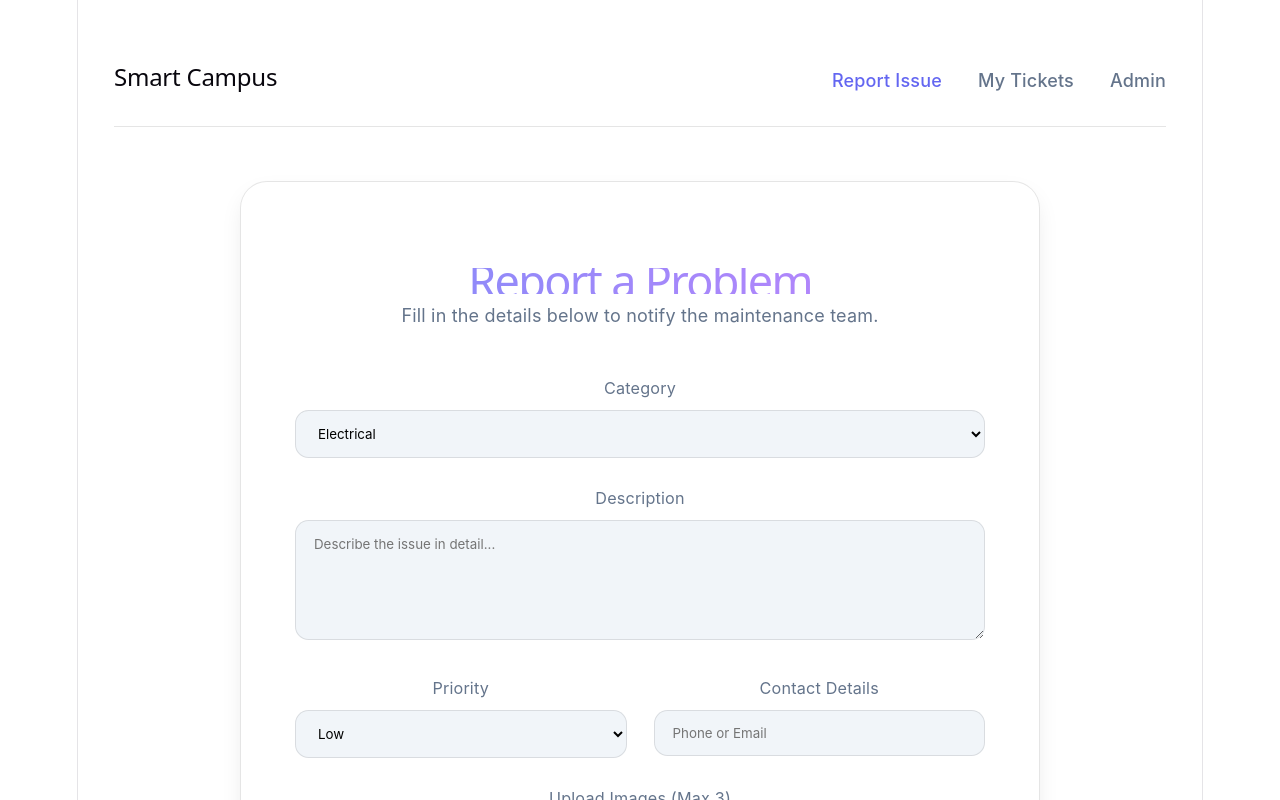
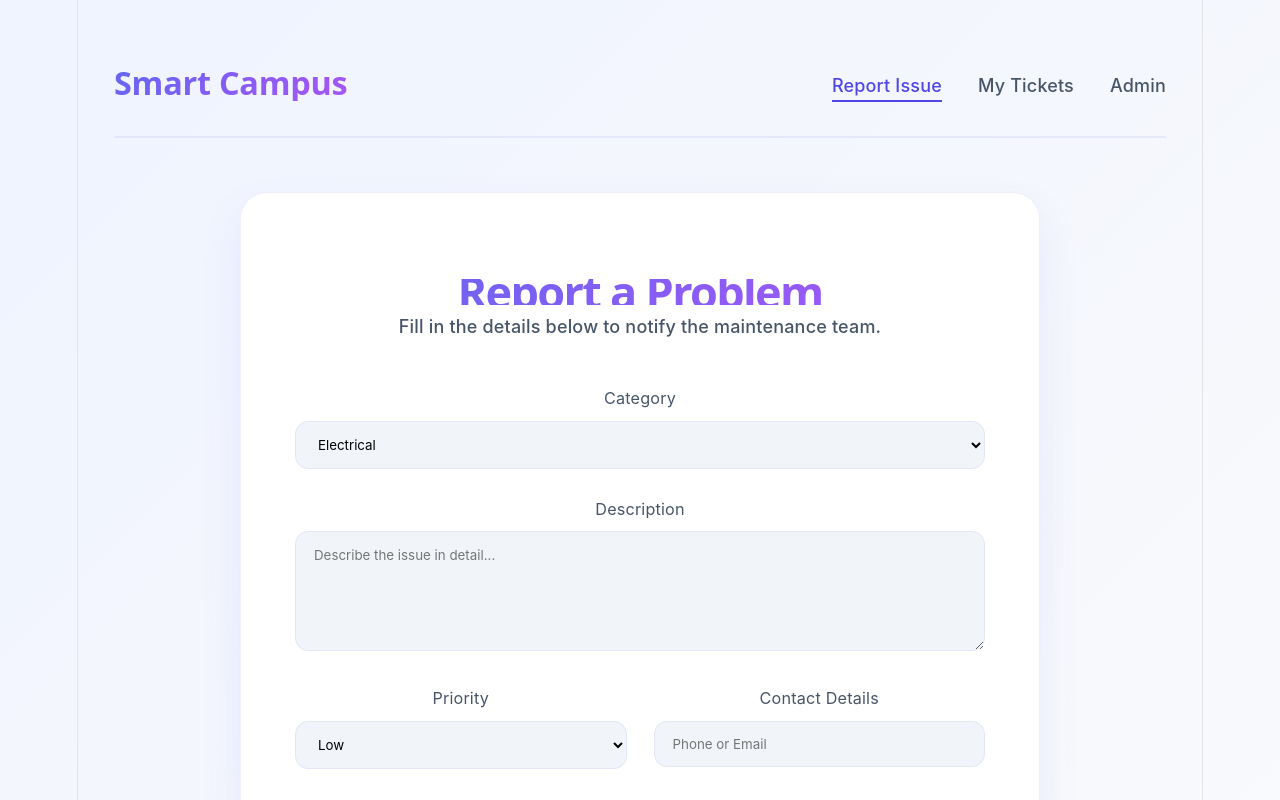
Before and after one commit to nipuninduwaraedu/IT3030-PAF-Assignment, a React app in the folder frontend/: page /create-ticket in a window 1280 px wide. Shown: the top 800 px of the page. Built offline with nearby package versions, Linux system fonts and the light colour scheme; the HTML template or start-up script is replaced by a standard one.

Commit message:
chamge colours

```diff
--- a/frontend/src/App.css
+++ b/frontend/src/App.css
@@ -1,14 +1,14 @@
 /* App.css - Premium Design System */
 
 :root {
-  --primary: #6366f1;
-  --primary-hover: #4f46e5;
-  --bg-gradient: #ffffff; /* White background */
-  --glass: rgba(255, 255, 255, 0.9); /* Opaque white glass */
-  --glass-border: rgba(0, 0, 0, 0.1); /* Darker borders for contrast */
-  --text-main: #1e293b; /* Dark text */
-  --text-muted: #64748b;
-  --success: #22c55e;
+  --primary: #4f46e5;
+  --primary-gradient: linear-gradient(135deg, #6366f1 0%, #a855f7 100%);
+  --bg-gradient: linear-gradient(135deg, #f0f4ff 0%, #f9fafb 100%);
+  --glass: #ffffff;
+  --glass-border: rgba(99, 102, 241, 0.1);
+  --text-main: #0f172a;
+  --text-muted: #475569;
+  --success: #10b981;
   --error: #ef4444;
   --warning: #f59e0b;
 }
@@ -39,7 +39,15 @@ body {
   align-items: center;
   padding: 1.5rem 0;
   margin-bottom: 3rem;
-  border-bottom: 1px solid var(--glass-border);
+  border-bottom: 2px solid var(--glass-border);
+}
+
+.navbar h2 {
+  background: var(--primary-gradient);
+  -webkit-background-clip: text;
+  -webkit-text-fill-color: transparent;
+  font-weight: 900;
+  font-size: 1.8rem;
 }
 
 .nav-links a {
@@ -52,31 +60,34 @@ body {
 
 .nav-links a.active, .nav-links a:hover {
   color: var(--primary);
+  border-bottom: 2px solid var(--primary);
+  padding-bottom: 4px;
 }
 
 /* Form Styles */
 .form-card {
   background: var(--glass);
-  backdrop-filter: blur(12px);
   padding: 3rem;
   border-radius: 1.5rem;
   border: 1px solid var(--glass-border);
   max-width: 800px;
   margin: 0 auto;
-  box-shadow: 0 10px 25px -5px rgba(0, 0, 0, 0.1);
+  box-shadow: 0 20px 40px rgba(99, 102, 241, 0.1);
 }
 
 h1 {
   font-size: 2.5rem;
   margin-bottom: 0.5rem;
-  background: linear-gradient(to right, #818cf8, #c084fc);
+  background: var(--primary-gradient);
   -webkit-background-clip: text;
   -webkit-text-fill-color: transparent;
+  font-weight: 800;
 }
 
 .subtitle {
   color: var(--text-muted);
   margin-bottom: 2.5rem;
+  font-weight: 500;
 }
 
 .form-group {
@@ -150,30 +161,34 @@ textarea {
 .ticket-card {
   background: var(--glass);
   padding: 2rem;
-  border-radius: 1rem;
+  border-radius: 1.25rem;
   border: 1px solid var(--glass-border);
   position: relative;
-  transition: transform 0.3s;
+  transition: all 0.3s ease;
+  box-shadow: 0 10px 30px rgba(0, 0, 0, 0.03);
 }
 
 .ticket-card:hover {
-  transform: translateY(-5px);
+  transform: translateY(-8px);
+  box-shadow: 0 20px 40px rgba(99, 102, 241, 0.12);
+  border-color: var(--primary);
 }
 
 .status-badge {
   position: absolute;
-  top: 1rem;
-  right: 1rem;
-  padding: 0.25rem 0.75rem;
+  top: 1.2rem;
+  right: 1.2rem;
+  padding: 0.4rem 1rem;
   border-radius: 2rem;
-  font-size: 0.75rem;
-  font-weight: bold;
+  font-size: 0.7rem;
+  font-weight: 800;
   text-transform: uppercase;
+  letter-spacing: 0.05em;
 }
 
-.pending { background: rgba(245, 158, 11, 0.2); color: #fbbf24; }
-.accepted { background: rgba(34, 197, 94, 0.2); color: #4ade80; }
-.rejected { background: rgba(239, 68, 68, 0.2); color: #f87171; }
+.pending { background: #fef3c7; color: #d97706; }
+.accepted { background: #dcfce7; color: #059669; }
+.rejected { background: #fee2e2; color: #dc2626; }
 
 .ticket-meta {
   display: flex;
@@ -228,8 +243,32 @@ textarea {
   gap: 0.5rem;
 }
 
-.btn-accept { background: var(--success); color: white; border: none; padding: 0.4rem 0.8rem; border-radius: 0.4rem; cursor: pointer; }
-.btn-reject { background: var(--error); color: white; border: none; padding: 0.4rem 0.8rem; border-radius: 0.4rem; cursor: pointer; }
+.btn-accept {
+  background: linear-gradient(135deg, #10b981 0%, #059669 100%);
+  color: white;
+  border: none;
+  padding: 0.5rem 1rem;
+  border-radius: 0.5rem;
+  cursor: pointer;
+  font-weight: 600;
+  transition: all 0.2s;
+}
+
+.btn-reject {
+  background: linear-gradient(135deg, #ef4444 0%, #b91c1c 100%);
+  color: white;
+  border: none;
+  padding: 0.5rem 1rem;
+  border-radius: 0.5rem;
+  cursor: pointer;
+  font-weight: 600;
+  transition: all 0.2s;
+}
+
+.btn-accept:hover, .btn-reject:hover {
+  filter: brightness(1.1);
+  transform: scale(1.05);
+}
 
 .priority-tag, .status-tag {
   padding: 0.2rem 0.6rem;
@@ -262,7 +301,15 @@ textarea {
   flex: 1;
 }
 
-.btn-details { background: var(--primary); color: white; }
+.btn-details {
+  background: var(--primary-gradient);
+  color: white;
+  box-shadow: 0 4px 12px rgba(99, 102, 241, 0.2);
+}
+
+.btn-details:hover {
+  filter: brightness(1.1);
+}
 .btn-edit { background: rgba(255, 255, 255, 0.1); color: var(--text-main); border: 1px solid var(--glass-border); }
 
 .btn-delete-small {
```
